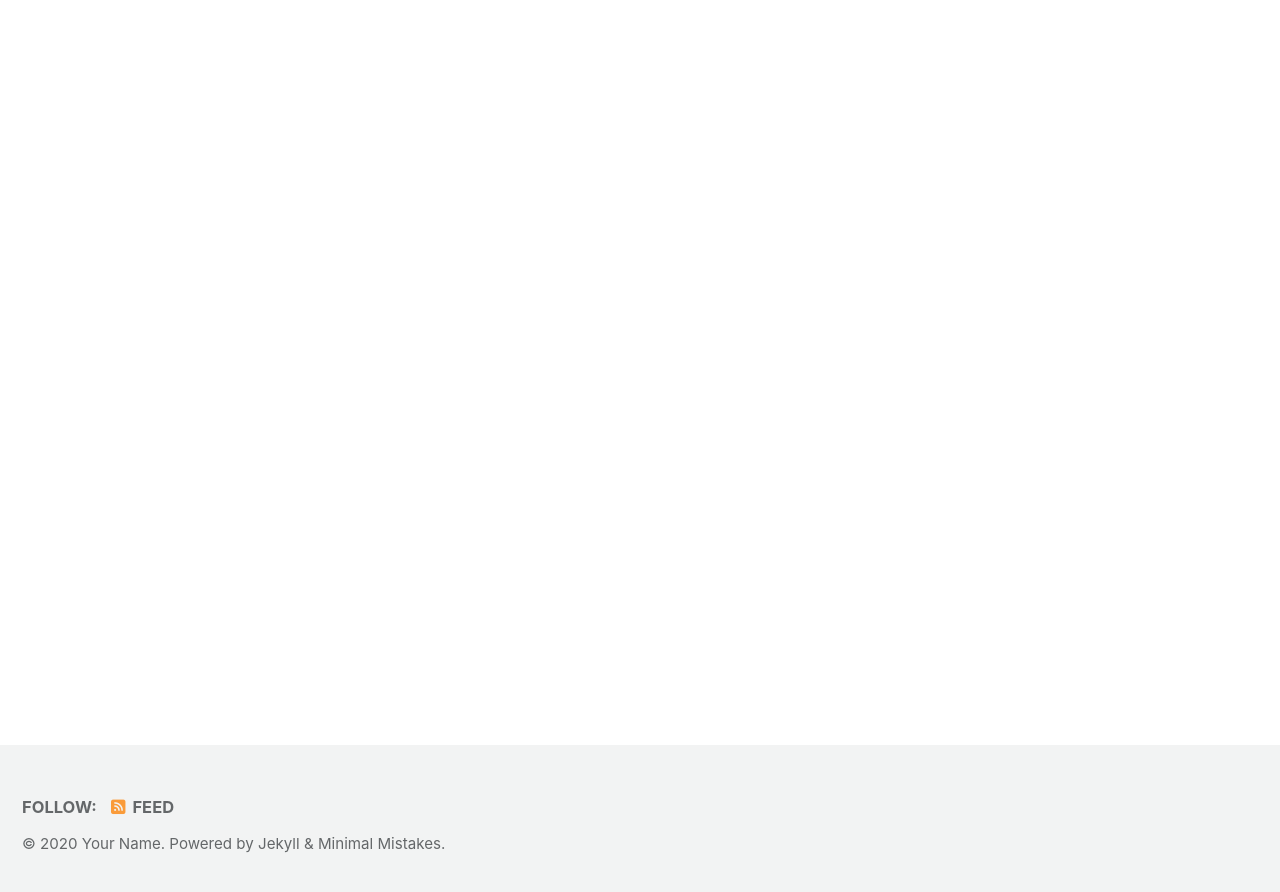
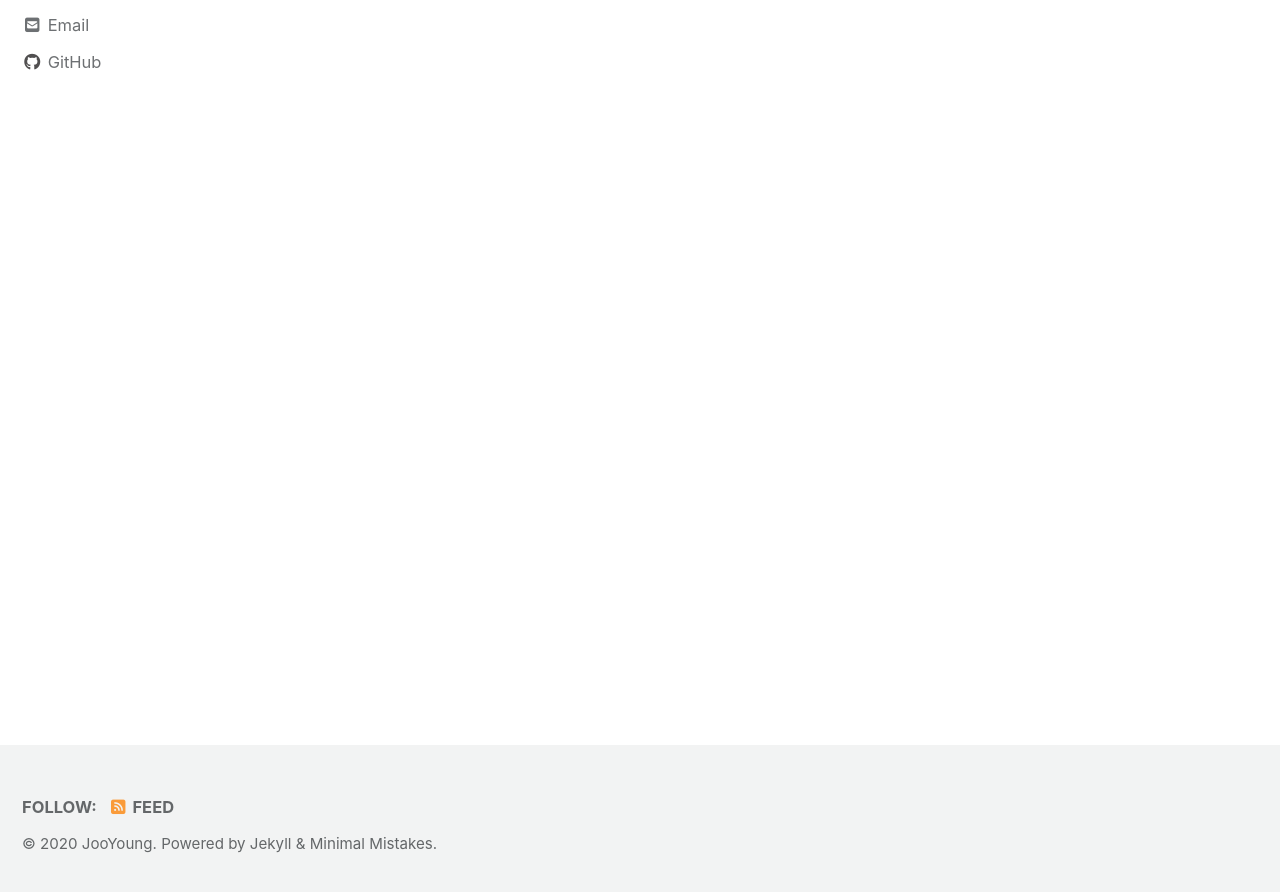
Before and after one commit to JooYoung1121/JooYoung1121.github.io, a Jekyll site: the page built from index.html, in a window 1280 px wide and 900 px high, scrolled down 222 px. Shown: the top 892 px of the window. Built offline with Jekyll 4.4.1, drawn with Linux system fonts in a browser that asks for light colours; cached includes are drawn as plain includes; nearby versions of some CDN libraries; the list of posts is cut into pages by our own code; some of the changed text lies outside the part shown.

Commit message:
Update _config.yml

```diff
--- a/_config.yml
+++ b/_config.yml
@@ -16,11 +16,11 @@ minimal_mistakes_skin    : "default" # "air", "aqua", "contrast", "dark", "dirt"
 
 # Site Settings
 locale                   : "en-US"
-title                    : "Site Title"
+title                    : "Jooyoung's Blog"
 title_separator          : "-"
 subtitle                 : # site tagline that appears below site title in masthead
-name                     : "Your Name"
-description              : "An amazing website."
+name                     : "JooYoung"
+description              : "JY Blog"
 url                      : # the base hostname & protocol for your site e.g. "https://mmistakes.github.io"
 baseurl                  : # the subpath of your site, e.g. "/blog"
 repository               : # GitHub username/repo-name e.g. "mmistakes/minimal-mistakes"
@@ -101,7 +101,7 @@ author:
   links:
     - label: "Email"
       icon: "fas fa-fw fa-envelope-square"
-      # url: "mailto:your.name@email.com"
+      url: "mailto:rlawndud7@nate.com"
     - label: "Website"
       icon: "fas fa-fw fa-link"
       # url: "https://your-website.com"
@@ -113,7 +113,7 @@ author:
       # url: "https://facebook.com/"
     - label: "GitHub"
       icon: "fab fa-fw fa-github"
-      # url: "https://github.com/"
+      url: "https://github.com/JooYoung1121"
     - label: "Instagram"
       icon: "fab fa-fw fa-instagram"
       # url: "https://instagram.com/"
```
